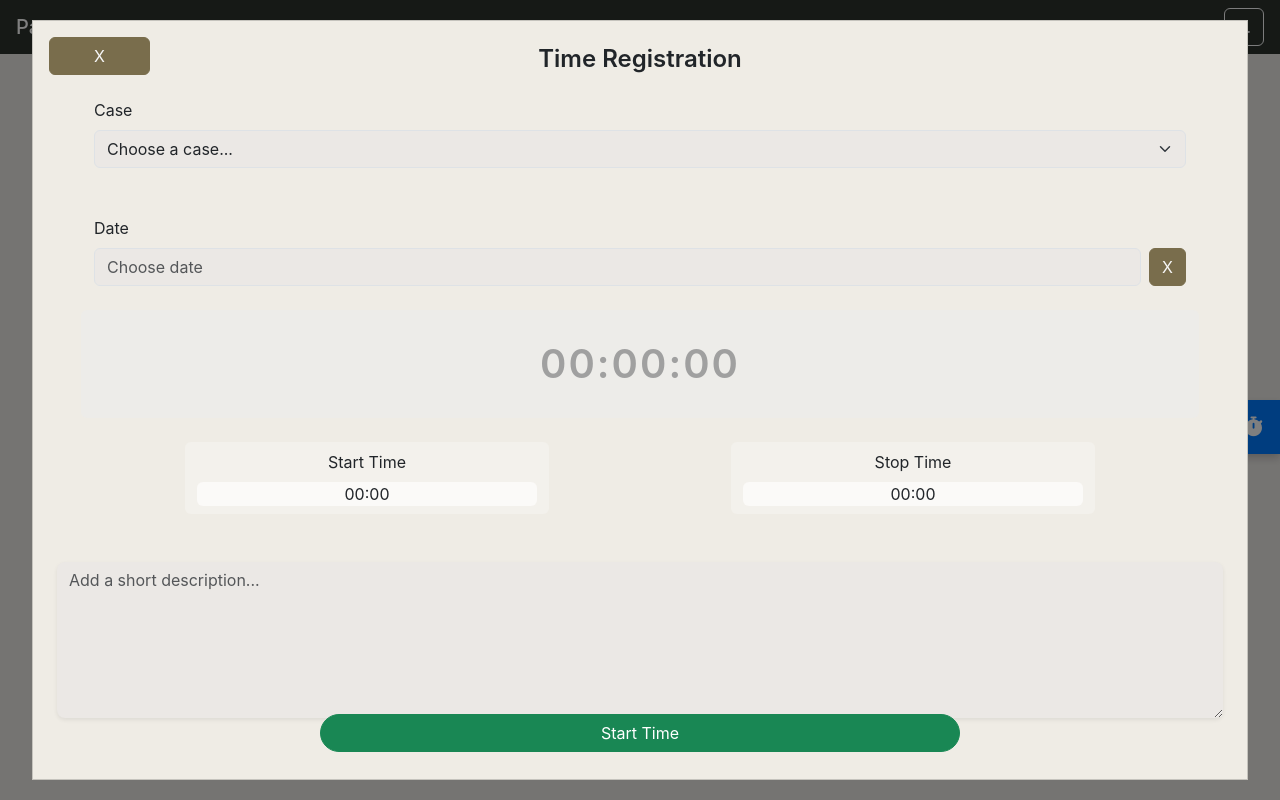
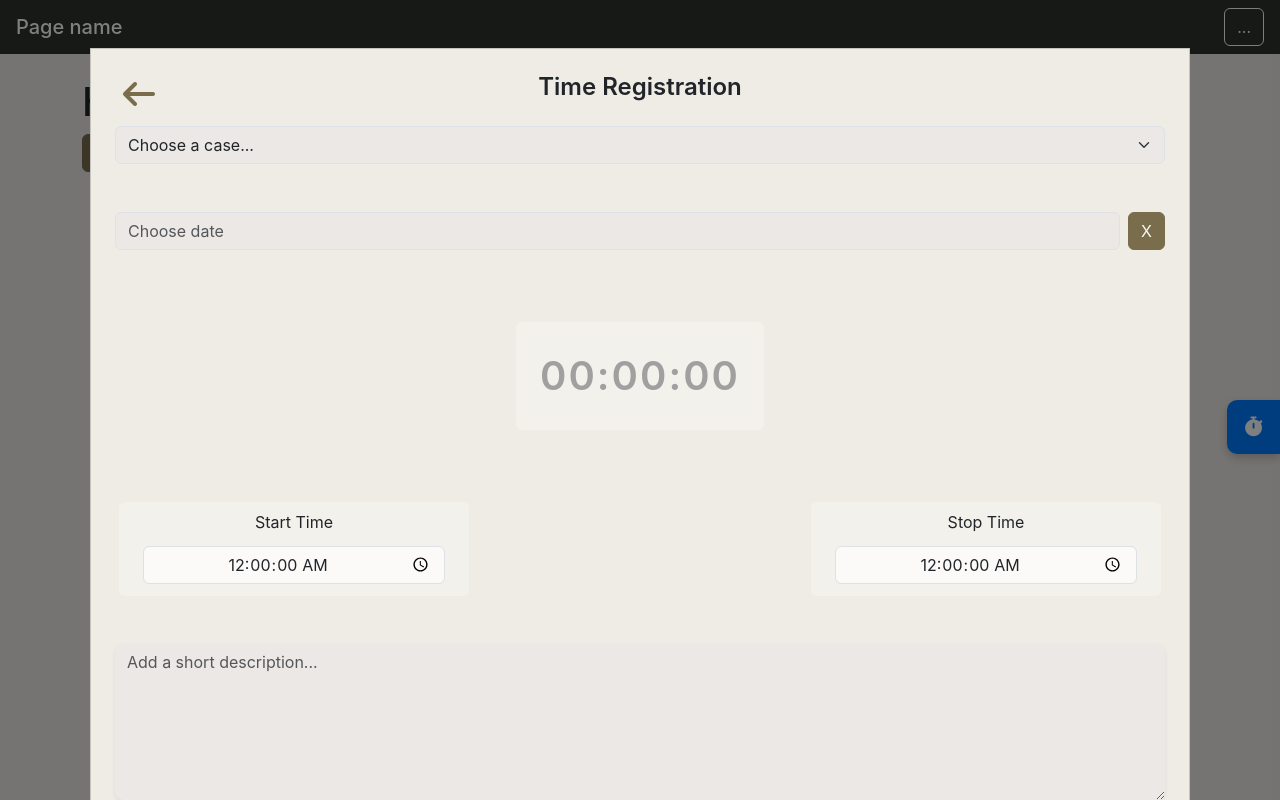
Before and after one commit to LucasMoerch/P3, a website built with webpack: page frontend/public/index.html in a window 1280 px wide. Both pictures are taken after a click on the button 1253 px from the left and 427 px from the top of the page. Built offline with nearby package versions, Linux system fonts and the light colour scheme; what vanilla-calendar-pro would draw is missing.

Commit message:
fixed the start stop time so they now are input fields

```diff
--- a/frontend/src/components/calendarComponent/calendar.ts
+++ b/frontend/src/components/calendarComponent/calendar.ts
@@ -14,12 +14,6 @@ export function renderCalendar(): HTMLElement {
   calenderBtn.className = 'btn btn-primary rounded';
   calenderBtn.innerHTML = `X`;
 
-
-  const label = document.createElement('label');
-  label.className = 'form-label';
-  label.setAttribute('for', 'dateInput');
-  label.textContent = 'Date';
-  wrapper.appendChild(label);
 
 
   const input = document.createElement('input');
--- a/frontend/src/components/cardComponent/cardComponent.scss
+++ b/frontend/src/components/cardComponent/cardComponent.scss
@@ -6,13 +6,37 @@
   height: 100%;
   background-color: rgba(0, 0, 0, 0.5);
   display: flex;
+  justify-content: center;
   align-items: center;
-  justify-content: center;
   z-index: 1050;
 
   .card {
     width: 95%;
-    height: 95%;
-    border-radius: 0; // removes rounded corners so it fits perfectly
+    height: auto;
+    border-radius: 0;
   }
 }
+
+.back-button {
+  transition: transform 0.2s ease;
+}
+
+.back-button:hover {
+  transform: scale(1.2);
+}
+
+@media (min-width: 768px) {
+  .overlay {
+    display: block;
+    overflow-y: auto;
+    -webkit-overflow-scrolling: touch;
+    padding: 4vh 0;
+
+    .card {
+      max-width: 1100px;
+      margin: 0 auto;
+      overflow: visible;
+      max-height: none;
+    }
+  }
+}
--- a/frontend/src/components/cardComponent/cardComponent.ts
+++ b/frontend/src/components/cardComponent/cardComponent.ts
@@ -2,16 +2,16 @@ import './cardComponent.scss';
 
 export function renderCard(): HTMLElement {
   const overlay = document.createElement('div');
-  overlay.className = 'overlay';
+  overlay.className = 'overlay pt-md-5';
   overlay.setAttribute('role', 'dialog');
   overlay.setAttribute('aria-modal', 'true');
 
   const card = document.createElement('div');
   card.className = 'card bg-card-bg';
 
-    const closeBtn = document.createElement('button');
-    closeBtn.className = 'btn btn-primary col-1 position-absolute top-0 m-3';
-    closeBtn.innerText = 'X';
+ const closeBtn = document.createElement('button');
+ closeBtn.className = 'btn back-button border-0 bg-transparent text-primary position-absolute top-0 m-3 fs-2';
+ closeBtn.innerHTML = '<i class="fa-solid fa-arrow-left"></i>';
 
   // Append card inside overlay
 
--- a/frontend/src/components/timeTracker/timeTracker.ts
+++ b/frontend/src/components/timeTracker/timeTracker.ts
@@ -17,9 +17,16 @@ function getTimeNow(): string {
   return timeNow;
 }
 
-function closeElement(element: HTMLElement): void {
-  element.remove();
+function displayTime(elementId: string, time: string):void{
+  const element = document.getElementById(elementId);
+      if (element){
+        element.innerHTML = time
+      }
 }
+
+
+
+
 
 export function renderTimeTracker(): HTMLElement {
   const div = document.createElement('div');
@@ -28,6 +35,7 @@ export function renderTimeTracker(): HTMLElement {
   const openCardButton = document.createElement('button');
   openCardButton.className = 'time-tracker-button ';
   openCardButton.innerHTML = '<i class="fa-solid fa-stopwatch"></i>';
+
 
   openCardButton.addEventListener('click', (): void => {
     const cardEl = renderTimeTrackingCard();
@@ -48,7 +56,6 @@ export function renderTimeTracker(): HTMLElement {
     const dropDownRow: HTMLDivElement = document.createElement('div');
     dropDownRow.innerHTML = `
     <div class="container p-4 rounded">
-      <label for="caseSelect" class="form-label">Case</label>
       <select class="form-select" id="caseSelect">
         <option selected>Choose a case...</option>
         <option value="1">1</option>
@@ -60,7 +67,7 @@ export function renderTimeTracker(): HTMLElement {
 
 
     const description: HTMLDivElement = document.createElement('div')
-    description.className = 'col-12 p-4';
+    description.className = 'container col-12 p-4';
     description.innerHTML = `
 
     <textarea class="form-control border-0 shadow-sm rounded-3" id="description"
@@ -69,10 +76,10 @@ export function renderTimeTracker(): HTMLElement {
     `
 
     const buttonRow: HTMLDivElement = document.createElement('div');
-    buttonRow.className =  'position-fixed bottom-0 start-0 w-100 d-flex justify-content-between px-4 pb-5';
+    buttonRow.className =  'container d-flex justify-content-between px-4 pb-5';
 
     const startTimeBtn = document.createElement('button');
-    startTimeBtn.className = 'btn btn-success col-6 rounded-pill position-fixed bottom-0 start-50 translate-middle-x mb-5';
+    startTimeBtn.className = 'btn btn-success col-4 rounded-pill ms-4';
     startTimeBtn.innerText = 'Start Time';
 
     const stopTimeBtn = document.createElement('button');
@@ -84,22 +91,37 @@ export function renderTimeTracker(): HTMLElement {
     completeBtn.innerText = 'Complete';
 
     const clockField: HTMLDivElement = document.createElement('div');
-    clockField.className = 'clock-field text-center bg-fuckoff mx-5 p-4 rounded';
-    clockField.innerHTML = '00:00:00';
-
+    clockField.className = "container rounded";
+    clockField.innerHTML = `
+    <div class="d-flex justify-content-center">
+     <span id="clockText" class="clock-field text-center light-bg p-4 m-5 rounded w-auto">
+        00:00:00
+     </span>
+    </div>
+    `;
     const startStopTimeRow: HTMLDivElement = document.createElement('div');
-    startStopTimeRow.className = 'container p-4 rounded d-flex justify-content-between';
+    startStopTimeRow.className = 'container p-4 rounded d-flex justify-content-between ';
     startStopTimeRow.innerHTML = `
-    <div class="container col-4 rounded text-center light-bg py-2">
+    <div class="container col-6 col-md-4 mx-1 rounded text-center light-bg py-2">
       <label for="startTime" class="form-label">Start Time</label> <br>
-      <div class="container col rounded text-center lighter-bg">
-      <span  id="startTime">00:00</span>
+      <div class="container col rounded text-center bg-transparent py-1">
+      <input
+        type="time"
+        step="1"
+        class="form-control mx-auto lighter-bg text-center"
+        id="startTime"
+        value="00:00:00">
       </div>
     </div>
-    <div class="container col-4 rounded text-center light-bg py-2">
+    <div class="container col-6 col-md-4 mx-1 rounded text-center light-bg py-2">
       <label for="stopTime" class="form-label">Stop Time</label> <br>
-      <div class="container col rounded text-center lighter-bg">
-      <span  id="stopTime">00:00</span>
+      <div class="container col rounded text-center bg-transparent py-1">
+      <input
+        type="time"
+        step="1"
+        class="form-control mx-auto lighter-bg text-center"
+        id="stopTime"
+        value="00:00:00">
       </div>
     </div>`
 
@@ -122,28 +144,22 @@ export function renderTimeTracker(): HTMLElement {
     // Events
 
 
+
+
     // Event listeners
     startTimeBtn.addEventListener('click', (): void => {
       const startTimeNow: string = getTimeNow();
-      clockField.innerHTML = startTimeNow;
       startTimeBtn.remove();
       buttonRow.appendChild(stopTimeBtn);
-      console.log('Start Time clicked...', startTimeNow);
-      const startTimeElement = document.getElementById('startTime');
-      if (startTimeElement){
-        startTimeElement.innerHTML =startTimeNow
-      }
+      displayTime("clockText", startTimeNow)
+      displayTime("startTime", startTimeNow)
     });
 
     stopTimeBtn.addEventListener('click', (): void => {
       const stopTimeNow: string = getTimeNow();
-      clockField.innerHTML = stopTimeNow;
       buttonRow.appendChild(completeBtn);
-      console.log('Stop Time clicked...', stopTimeNow);
-      const stopTimeElement = document.getElementById('stopTime');
-      if (stopTimeElement){
-        stopTimeElement.innerHTML =stopTimeNow
-      }
+      displayTime("clockText", stopTimeNow)
+      displayTime("stopTime", stopTimeNow)
     });
 
     return overlay;
```
Also changed, not shown: frontend/src/components/timeTracker/timetracker.scss (line endings or trailing spaces).
